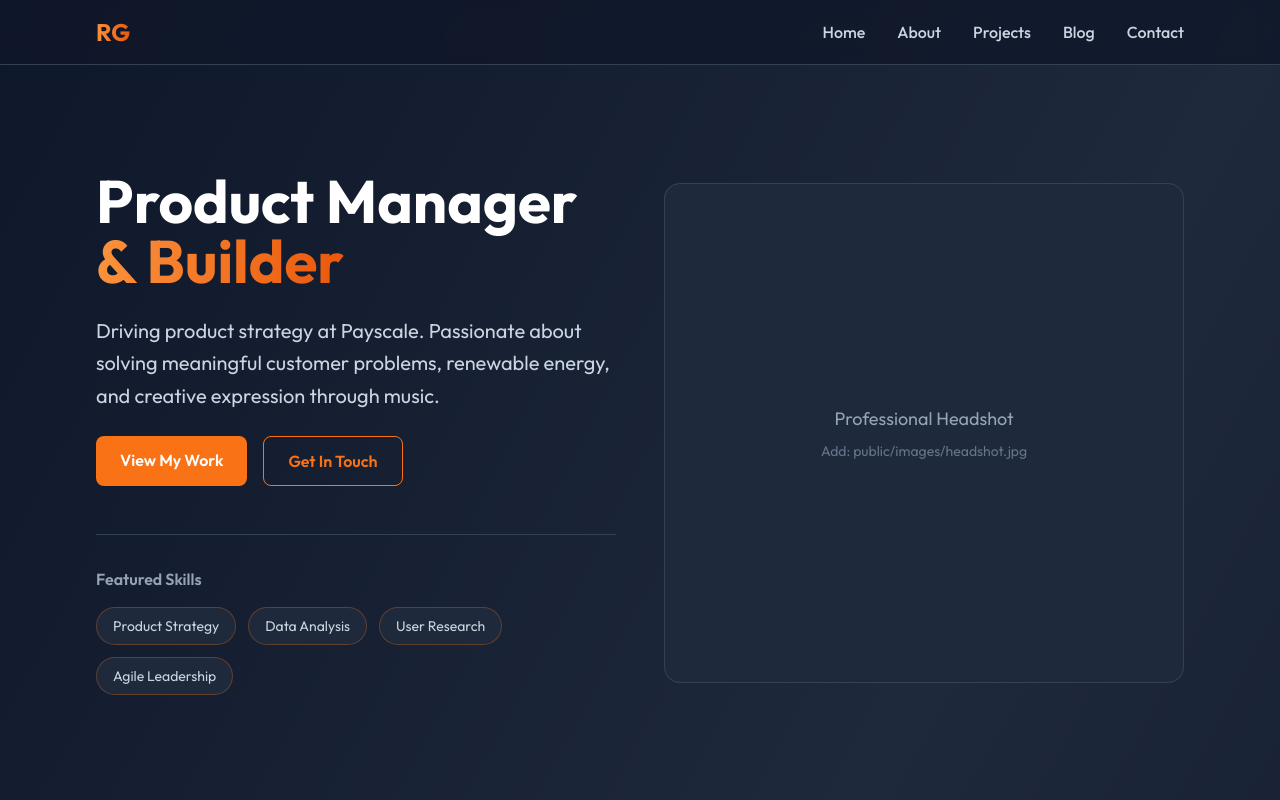
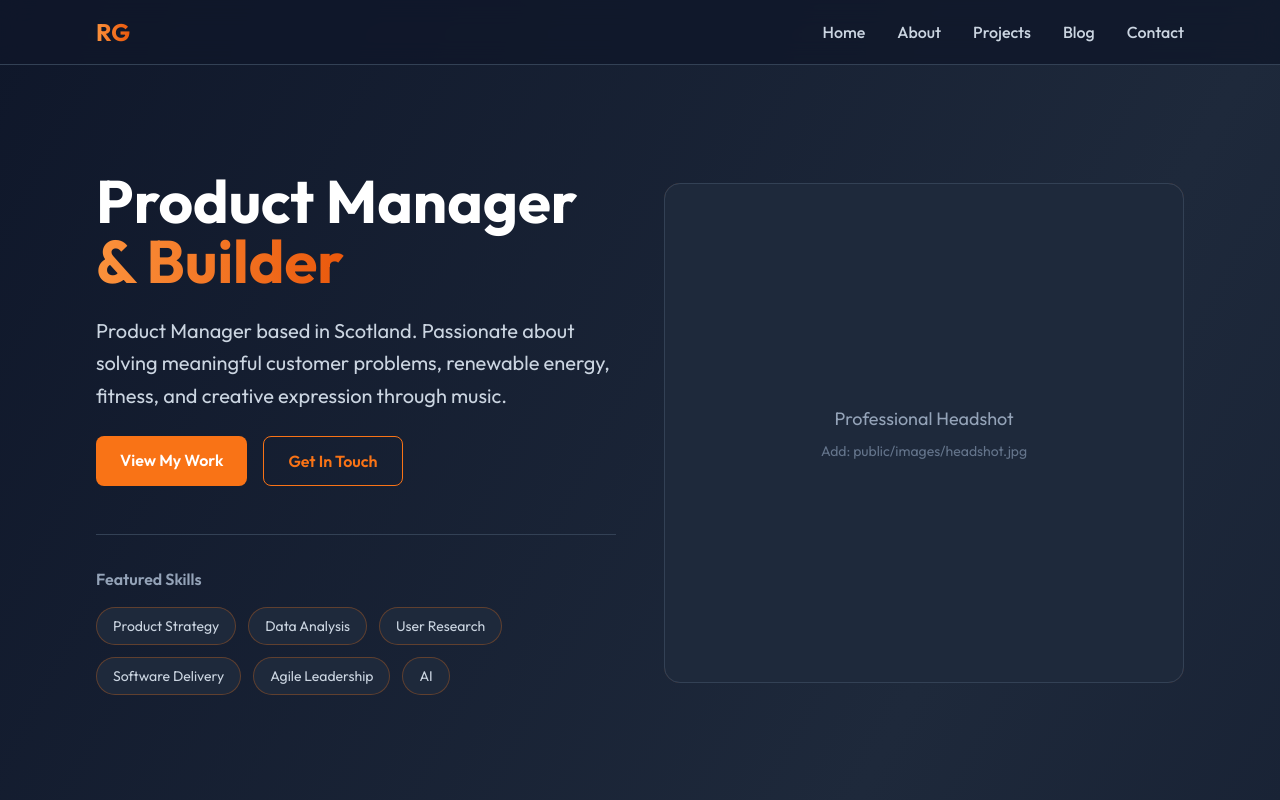
Before and after one commit to rgathergood/personal_website_v3_time_to_vibe, a Next.js app: page / in a window 1280 px wide. Shown: the top 800 px of the page. Built offline with nearby package versions, Linux system fonts and the light colour scheme.

Commit message:
Testing Netlify

```diff
--- a/components/Hero.tsx
+++ b/components/Hero.tsx
@@ -12,7 +12,7 @@ export default function Hero() {
               <span className="gradient-text">& Builder</span>
             </h1>
             <p className="text-xl text-slate-300 mb-6 leading-relaxed">
-              Driving product strategy at Payscale. Passionate about solving meaningful customer problems, renewable energy, and creative expression through music.
+              Product Manager based in Scotland. Passionate about solving meaningful customer problems, renewable energy, fitness, and creative expression through music.
             </p>
             <div className="flex flex-col sm:flex-row gap-4">
               <Link href="/projects" className="btn-primary text-center">
@@ -25,7 +25,7 @@ export default function Hero() {
             <div className="mt-12 pt-8 border-t border-slate-700">
               <p className="text-slate-400 mb-4 font-semibold">Featured Skills</p>
               <div className="flex flex-wrap gap-3">
-                {['Product Strategy', 'Data Analysis', 'User Research', 'Agile Leadership'].map((skill) => (
+                {['Product Strategy', 'Data Analysis', 'User Research', 'Software Delivery', 'Agile Leadership', 'AI'].map((skill) => (
                   <span key={skill} className="px-4 py-2 bg-slate-800 border border-orange-500/30 rounded-full text-sm text-slate-300">
                     {skill}
                   </span>
```
